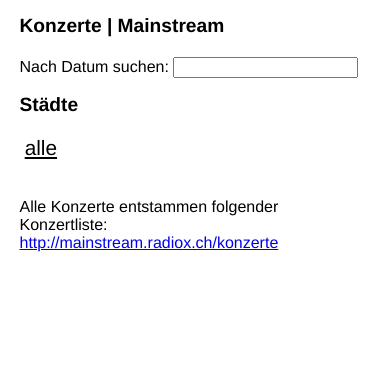
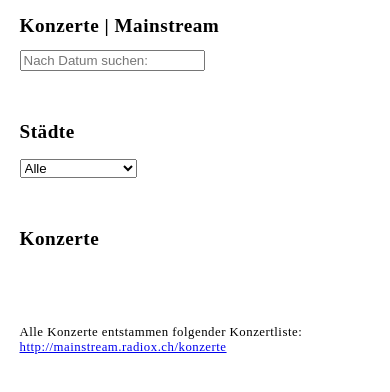
Before and after one commit to mariuskueng/mainstream, a plain HTML site: page index.html in a window 390 px wide. Drawn offline with Linux system fonts and the light colour scheme.

Commit message:
Festival artist typo fix, added city select, styling

```diff
--- a/index.html
+++ b/index.html
@@ -14,20 +14,24 @@
 <body>
     <div class="header">
         <h1><a href="./">Konzerte | Mainstream</a></h1>
-        <p class="last-modified"></p>
-        <label class="lbl-datepicker">Nach Datum suchen:</label>
-        <input type="text" class="datepicker">
+        <input type="text" class="datepicker" placeholder="Nach Datum suchen:">
 
     </div>
     <div id="cities">
         <h2>Städte</h2>
+        <select class="city-select">
+            <option value="alle">Alle</option>
+            <option disabled>──────────</option>
+        </select>
         <ul>
             <li><a href="#alle">alle</a></li>
         </ul>
     </div>
+    <h2>Konzerte</h2>
     <div id="concerts"></div>
 
     <div id="disclaimer">
+        <p class="last-modified"></p>
         Alle Konzerte entstammen folgender Konzertliste: <a href="http://mainstream.radiox.ch/konzerte">http://mainstream.radiox.ch/konzerte</a>
     </div>
 
--- a/main.js
+++ b/main.js
@@ -178,7 +178,7 @@ function parseConcertData(concertData) {
             date = concertData[i].substring(0, substringIndex);
             venue = concertData[i].split("mit");
             venue = venue[0].substring(substringIndex, venue[0].length).trim();
-            artist = concertData[i].substring(date.length + venue.length, concertData[i].length).replace("mit ", "");
+            artist = concertData[i].substring(date.length + venue.length + 1, concertData[i].length).replace("mit ", "");
             city = concertData[i];
             isFestival = true;
         } else { // is single concert
@@ -225,13 +225,20 @@ function renderCities() {
 
     for (var i = 0; i < sortedCities.length; i++) {
         $('#cities ul').append("<li><a href=#"+sortedCities[i]+">"+sortedCities[i]+"</a></li>");
+        $('.city-select').append("<option value='"+sortedCities[i]+"' >"+sortedCities[i]+"</option>");
     }
 
     $('#cities li a').on('click', function(){
         var city = $(this).text();
         renderConcerts(getConcertsCityQuery(city));
         setActiveCity(city);
-    })
+    });
+
+    $('.city-select').on('change', function() {
+        var city = $(this).val();
+        renderConcerts(getConcertsCityQuery(city));
+        setActiveCity(city);
+    });
 }
 
 function getConcertsCityQuery(city) {
@@ -250,7 +257,8 @@ function setActiveCity(city) {
         if (city === $(cities[i]).text()) {
             $(cities[i]).addClass("selected");
         }
-    };
+    }
+    $(".city-select").val(city);
 }
 
 function setLastModifiedText(text) {
@@ -279,6 +287,8 @@ function init(data) {
 
     if (urlCityHash) {
         renderFromCityHash();
+    } else {
+        renderConcerts(getConcertsCityQuery("alle"));
     }
 
     // The date picker (read the docs)
--- a/style.css
+++ b/style.css
@@ -1,5 +1,6 @@
 body {
-    font: lighter 1em "Helvetica Neue";
+    font: 400 1em "Helvetica Neue", "Arial" sans-serif;
+    letter-spacing: 0.5px;
     -webkit-font-smoothing: antialiased;
     width: 60%;
     margin: 10px auto;
@@ -10,18 +11,21 @@ h1 a {
     text-decoration: none;
 }
 
+h2 {
+    margin-top: 50px;
+}
+
 .header {
-    height: 150px;
+    height: 100px;
     width: 100%;
 }
 
 .last-modified {
     margin: 0 0 20px 0;
-    font-size: 0.8em;
 }
 
-.lbl-datepicker {
-
+.city-select {
+    display: none;
 }
 
 #cities ul {
@@ -46,12 +50,13 @@ h1 a {
     background-color: #0089ec;
 }
 
-#concerts {
-    padding-top: 1em;
+#data {
+    display: none;
 }
 
-#data {
-    display: none;
+#disclaimer {
+    font-size: 0.8em;
+    margin-top: 75px;
 }
 
 @media(max-width: 480px) {
@@ -66,10 +71,10 @@ h1 a {
         background: none;
         height: auto;
     }
-    #cities {
-        width: 100%;
+    #cities ul {
+        display: none;
     }
-    #cities li a {
-        font-size: 1.3em;
+    .city-select {
+        display: block;
     }
 }
```
